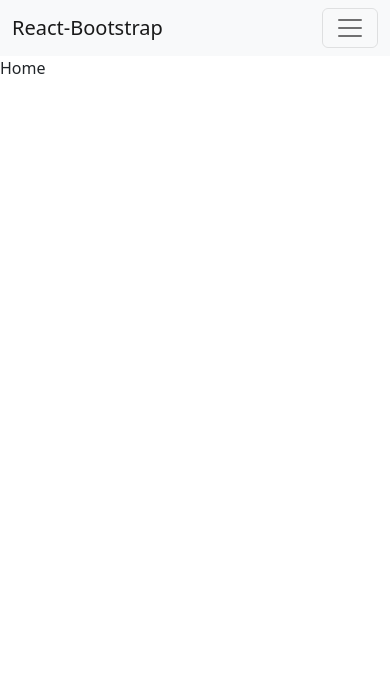
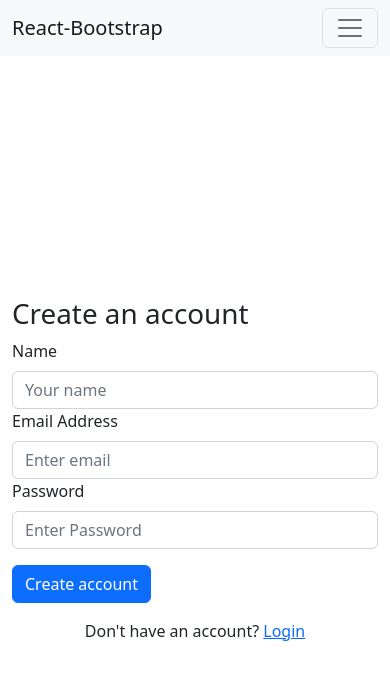
Before and after one commit to emytek/simple-products-store, a React (Create React App) app in the folder frontend/: page /signup in a window 390 px wide. Shown: the top 680 px of the page. Built offline with nearby package versions, Linux system fonts and the light colour scheme.

Commit message:
Setting up the Login and the Signup display

```diff
--- a/frontend/src/App.js
+++ b/frontend/src/App.js
@@ -3,6 +3,8 @@ import 'bootstrap/dist/css/bootstrap.min.css';
 import { Routes, Route} from 'react-router-dom'
 import Navigation from './components/Navigation';
 import Home from './pages/Home';
+import Login from './pages/Login';
+import Signup from './pages/Signup';
 
 function App() {
   return (
@@ -11,6 +13,8 @@ function App() {
       <Routes>
         <Route index element={<Home />} />
         <Route path="*" element={<Home />} />
+        <Route path="/login" element={<Login />} />
+        <Route path="/signup" element={<Signup />} />
       </Routes>
     </div>
   );
--- /dev/null
+++ b/frontend/src/pages/Login.js
@@ -0,0 +1,50 @@
+import React, { useState } from "react";
+import { Button, Col, Container, Form, Row, Alert } from "react-bootstrap";
+import { Link } from "react-router-dom";
+
+
+function Login() {
+    const [email, setEmail] = useState("");
+    const [password, setPassword] = useState("");
+    // const [login, { isError, isLoading, error }] = useLoginMutation();
+
+    function handleLogin(e) {
+        e.preventDefault();
+        // login({ email, password });
+    }
+
+    return (
+        <Container>
+            <Row>
+                <Col md={6} className="login__form--container">
+                    <Form style={{ width: "100%" }} onSubmit={handleLogin}>
+                        <h1>Login to your account</h1>
+                        {/* {isError && <Alert variant="danger">{error.data}</Alert>} */}
+                        <Form.Group>
+                            <Form.Label>Email Address</Form.Label>
+                            <Form.Control type="email" placeholder="Enter email" value={email} required onChange={(e) => setEmail(e.target.value)} />
+                        </Form.Group>
+
+                        <Form.Group className="mb-3">
+                            <Form.Label>Password</Form.Label>
+                            <Form.Control type="password" placeholder="Enter Password" value={password} required onChange={(e) => setPassword(e.target.value)} />
+                        </Form.Group>
+
+                        <Form.Group>
+                            <Button type="submit" >
+                                Login
+                            </Button>
+                        </Form.Group>
+
+                        <p className="pt-3 text-center">
+                            Don't have an account? <Link to="/signup">Create account</Link>{" "}
+                        </p>
+                    </Form>
+                </Col>
+                <Col md={6} className="login__image--container"></Col>
+            </Row>
+        </Container>
+    );
+}
+
+export default Login;
--- /dev/null
+++ b/frontend/src/pages/Signup.css
@@ -0,0 +1,27 @@
+.signup__image--container {
+    background-image: url(https://images.unsplash.com/photo-1612690669207-fed642192c40?ixlib=rb-1.2.1&ixid=MnwxMjA3fDB8MHxzZWFyY2h8OXx8dGVjaHxlbnwwfDF8MHx3aGl0ZXw%3D&auto=format&fit=crop&w=800&q=60);
+    height: 100vh;
+    background-size: cover;
+}
+
+.signup__form--container,
+.login__form--container {
+    display: flex;
+    flex-direction: column;
+    align-items: center;
+    height: 100vh;
+    justify-content: center;
+}
+
+.login__image--container {
+    background-image: url(https://images.unsplash.com/photo-1535223289827-42f1e9919769?ixlib=rb-1.2.1&ixid=MnwxMjA3fDB8MHxwaG90by1wYWdlfHx8fGVufDB8fHx8&auto=format&fit=crop&w=687&q=80);
+    height: 100vh;
+    background-size: cover;
+}
+
+@media screen and (max-width: 756px) {
+    .login__image--container,
+    .signup__image--container {
+        display: none;
+    }
+}
--- /dev/null
+++ b/frontend/src/pages/Signup.js
@@ -0,0 +1,55 @@
+import React, { useState } from "react";
+import { Container, Row, Col, Form, Button, Alert } from "react-bootstrap";
+import { Link } from "react-router-dom";
+import "./Signup.css";
+
+function Signup() {
+    const [email, setEmail] = useState("");
+    const [password, setPassword] = useState("");
+    const [name, setName] = useState("");
+    // const [signup, { error, isLoading, isError }] = useSignupMutation();
+
+    function handleSignup(e) {
+        e.preventDefault();
+        // signup({ name, email, password });
+    }
+
+    return (
+        <Container>
+            <Row>
+                <Col md={6} className="signup__form--container">
+                    <Form style={{ width: "100%" }} onSubmit={handleSignup}>
+                        <h1>Create an account</h1>
+                        {/* {isError && <Alert variant="danger">{error.data}</Alert>} */}
+                        <Form.Group>
+                            <Form.Label>Name</Form.Label>
+                            <Form.Control type="text" placeholder="Your name" value={name} required onChange={(e) => setName(e.target.value)} />
+                        </Form.Group>
+
+                        <Form.Group>
+                            <Form.Label>Email Address</Form.Label>
+                            <Form.Control type="email" placeholder="Enter email" value={email} required onChange={(e) => setEmail(e.target.value)} />
+                        </Form.Group>
+
+                        <Form.Group className="mb-3">
+                            <Form.Label>Password</Form.Label>
+                            <Form.Control type="password" placeholder="Enter Password" value={password} required onChange={(e) => setPassword(e.target.value)} />
+                        </Form.Group>
+
+                        <Form.Group>
+                            <Button type="submit">
+                                Create account
+                            </Button>
+                        </Form.Group>
+                        <p className="pt-3 text-center">
+                            Don't have an account? <Link to="/login">Login</Link>{" "}
+                        </p>
+                    </Form>
+                </Col>
+                <Col md={6} className="signup__image--container"></Col>
+            </Row>
+        </Container>
+    );
+}
+
+export default Signup;
```
